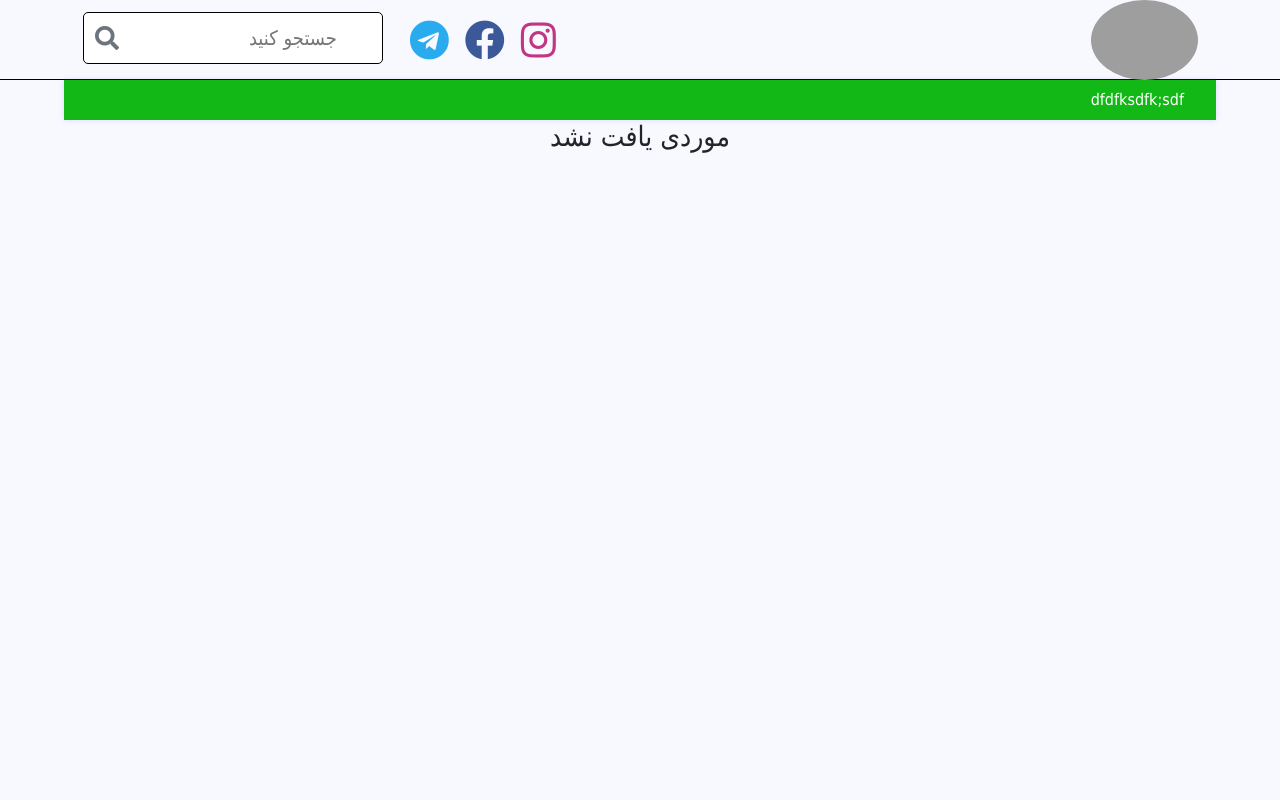
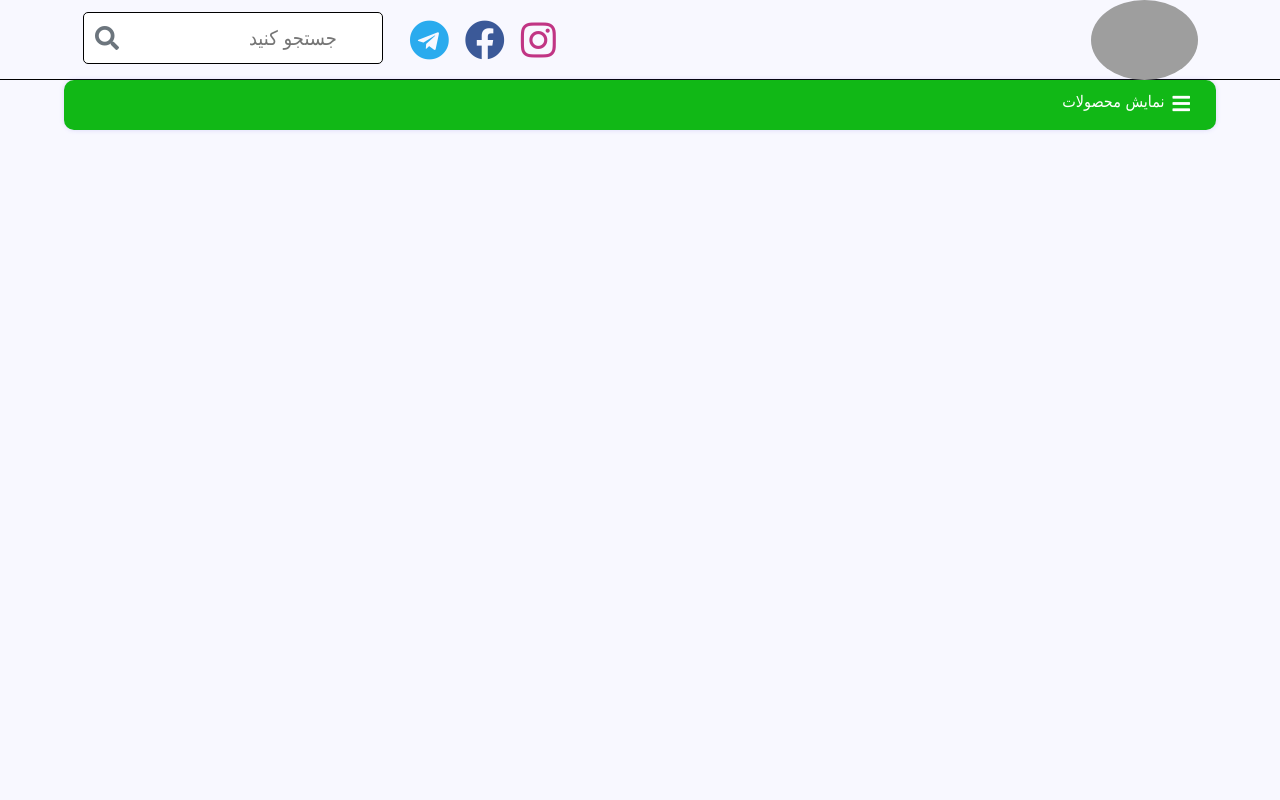
Before and after one commit to reza1899/Herbal_Medicines, a React (Create React App) app: page / in a window 1280 px wide. Shown: the top 800 px of the page. Built offline with nearby package versions, Linux system fonts and the light colour scheme; grey boxes are pictures that could not be loaded.

Commit message:
work on navbar yet

```diff
--- a/src/components/header/navbar/navbar.css
+++ b/src/components/header/navbar/navbar.css
@@ -1,22 +1,40 @@
 nav {
+    border-radius: 10px;
     display: flex;
-    justify-content: center; /* Align horizontally in the middle */
-    align-items: center;
-    padding: 10px 20px;
+    justify-content: center;
     background-color: rgba(17, 184, 22);
     color: white;
-    font-size: 16px;
-    cursor: pointer;
+    padding: 10px 0px 0px 0px;
     box-shadow: 0 0 5px rgba(104, 85, 224, 0.2);
     width: 90%;
-    height: 40px;
-    margin: 0 5% 0 5%; /* 10% spacing from left and right */
+    margin: 0 5%;
     transition: 0.8s;
-
 }
-
 nav:hover {
     width: 100%; /* Increase width to 100% on hover */
     margin: 0px;
     transition:  0.8s;
 }
+.nav_products_menu_icon {
+    display: flex;
+    cursor: pointer;
+    width: 20%;
+}
+
+.nav_products_menu {
+    background-color: #fffdfd;
+    border: 1px black solid;
+    border-radius: 5px;
+    display: none;
+    position: absolute;
+    color: black;
+    padding: 10px;
+    z-index: 999;
+    width: 250px;
+    height: 400px;
+    margin: 5px 0px 0px;
+}
+
+.nav_products_menu_icon:hover + .nav_products_menu {
+    display: block;
+}
--- a/src/components/header/navbar/navbar.jsx
+++ b/src/components/header/navbar/navbar.jsx
@@ -1,13 +1,25 @@
 import "./navbar.css";
+
 const Navbar = () => {
     return (
         <>
-           <nav className="">
-              <div className="container">
-                  dfdfksdfk;sdf
-              </div>
-           </nav>
+            <nav className="">
+                <div className="container">
+                    <div className="nav_products_menu_icon" >
+                        <i className="fa fa-bars fs-5 mx-2 mt-1"></i>
+                        <p>نمایش محصولات</p>
+                    </div>
+
+                        <div className="nav_products_menu">
+                           <ul>
+                               <li>fdsdfsd</li>
+
+                           </ul>
+                        </div>
+                </div>
+            </nav>
         </>
     )
 }
+
 export default Navbar
--- a/src/components/main.jsx
+++ b/src/components/main.jsx
@@ -1,31 +1,31 @@
-import {useContext} from "react"
-import contextApi from "./../context/contextApi"
+// import {useContext} from "react"
+// import contextApi from "./../context/contextApi"
 
 const Main = () => {
-    const {filteredPlants, searchValue} = useContext(contextApi)
+    // const {filteredPlants, searchValue} = useContext(contextApi)
     return (
         <>
-           <div className="1">
-               {
-                   searchValue ?
-                       (
-                           filteredPlants.map((plant) => {
-                               return <div className="card" key={plant.id}>
-                                   <div className="card-body">
-                                       <h5 className="card-title">{plant.name}</h5>
-                                       <p className="card-text">{plant.description}</p>
-                                   </div>
-                               </div>
-                           })
-                       )
-                       :
-                       (
-                           <div className="text-center">
-                               <h3>موردی یافت نشد</h3>
-                           </div>
+           <div className="">
+               {/*{*/}
+               {/*    searchValue ?*/}
+               {/*        (*/}
+               {/*            filteredPlants.map((plant) => {*/}
+               {/*                return <div className="card" key={plant.id}>*/}
+               {/*                    <div className="card-body">*/}
+               {/*                        <h5 className="card-title">{plant.name}</h5>*/}
+               {/*                        <p className="card-text">{plant.description}</p>*/}
+               {/*                    </div>*/}
+               {/*                </div>*/}
+               {/*            })*/}
+               {/*        )*/}
+               {/*        :*/}
+               {/*        (*/}
+               {/*            <div className="text-center">*/}
+               {/*                <h3>موردی یافت نشد</h3>*/}
+               {/*            </div>*/}
 
-                       )
-               }
+               {/*        )*/}
+               {/*}*/}
            </div>
         </>
     )
```
